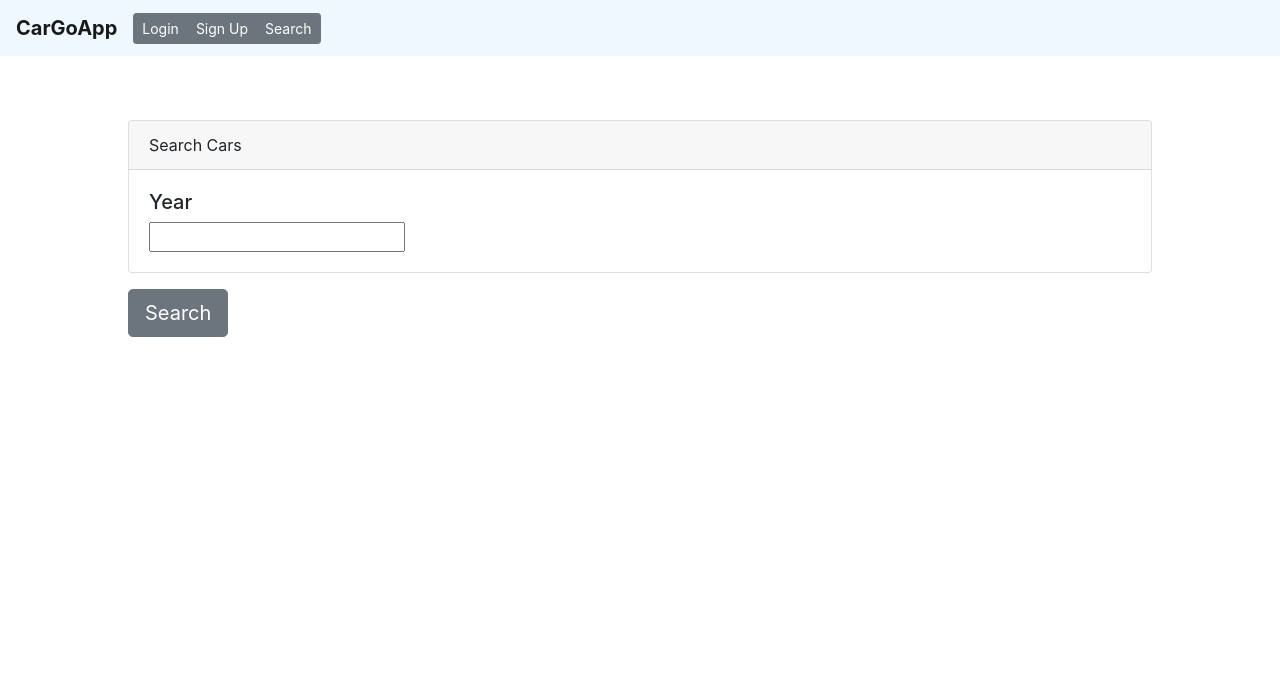
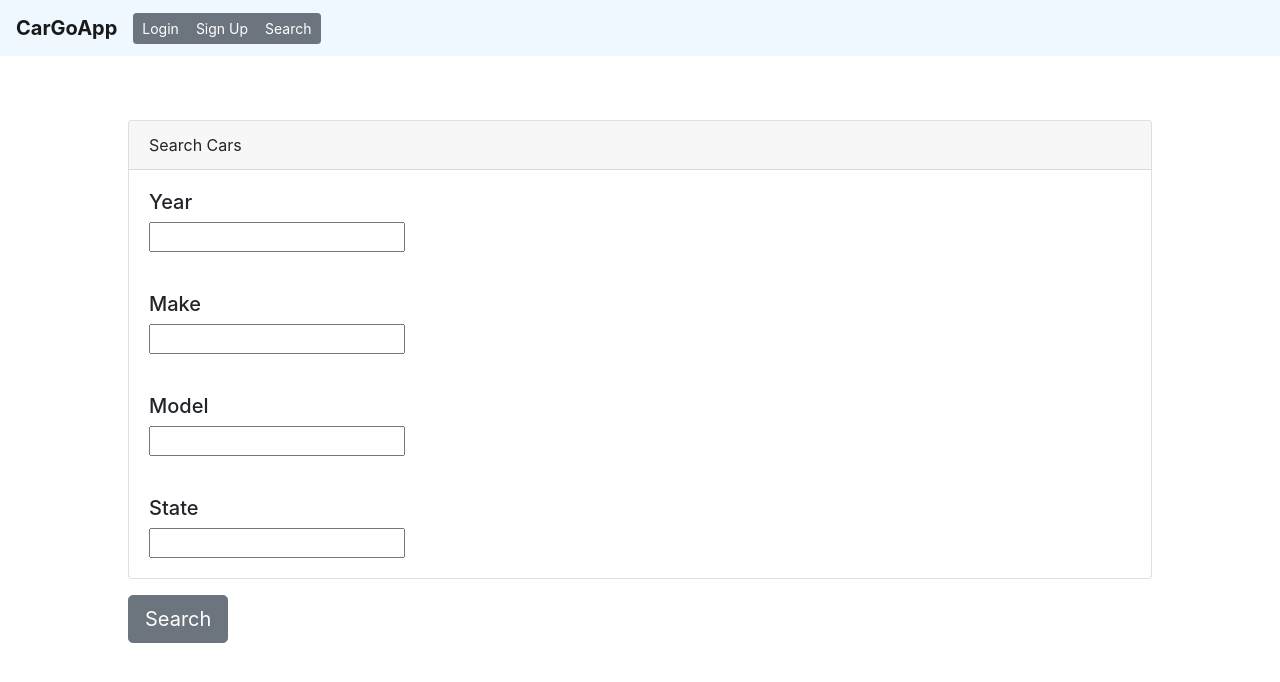
Before and after one commit to xiaochenma131/cargo5500, a React (Create React App) app in the folder V2.0/Yafei-Wang-And-Yuan-Yao-Project3-main 2/: page /search in a window 1280 px wide. Shown: the top 682 px of the page. Built offline with nearby package versions, Linux system fonts and the light colour scheme; no server answers.

Commit message:
Add more filter options while searching cars

```diff
--- a/V2.0/Yafei-Wang-And-Yuan-Yao-Project3-main 2/src/components/SearchForm.jsx
+++ b/V2.0/Yafei-Wang-And-Yuan-Yao-Project3-main 2/src/components/SearchForm.jsx
@@ -7,24 +7,15 @@ import { Card, Button } from "react-bootstrap";
 
 export default function SearchForm(props) {
     const [Year, setYear] = useState('');
-    // const params = useParams();
-    // // const [Make, setMake] = useState('');
-    // // const [Model, setModel] = useState('');
-    // // const [State, setState] = useState('');
+    const [Make, setMake] = useState('');
+    const [Model, setModel] = useState('');
+    const [State, setState] = useState('');
 
-    // function searchCars() {
-    //     Axios.get('/api/cars/' + params.year)
-    //         .then(response => {
-    //             console.log(response);
-    //         })
-    //         .catch(error => console.log(error));
-    //     // Axios.get('/api/cars/', { params: { Year: Year } }).catch(error => console.log(error));
-    // }
     const params = useParams();
     const [cars, setCars] = useState('');
 
     function getCars() {
-        Axios.post("/api/cars/search", { Year })
+        Axios.post("/api/cars/search", { Year, Make, Model, State })
             .then(function (response) {
                 setCars(response.data);
                 console.log("response is: " + JSON.stringify(response));
@@ -41,6 +32,18 @@ export default function SearchForm(props) {
                         <h5>Year</h5>
                         <input value={Year} onChange={e => setYear(e.target.value)} />
                     </Card.Body>
+                    <Card.Body>
+                        <h5>Make</h5>
+                        <input value={Make} onChange={e => setMake(e.target.value)} />
+                    </Card.Body>
+                    <Card.Body>
+                        <h5>Model</h5>
+                        <input value={Model} onChange={e => setModel(e.target.value)} />
+                    </Card.Body>
+                    <Card.Body>
+                        <h5>State</h5>
+                        <input value={State} onChange={e => setState(e.target.value)} />
+                    </Card.Body>
                 </Card>
                 <Button size="lg" className="custom-btn mt-3" onClick={() => getCars()} >
                     Search
```
Also changed, not shown: V2.0/Yafei-Wang-And-Yuan-Yao-Project3-main 2/routes/cars.js (+19 -16 lines).
